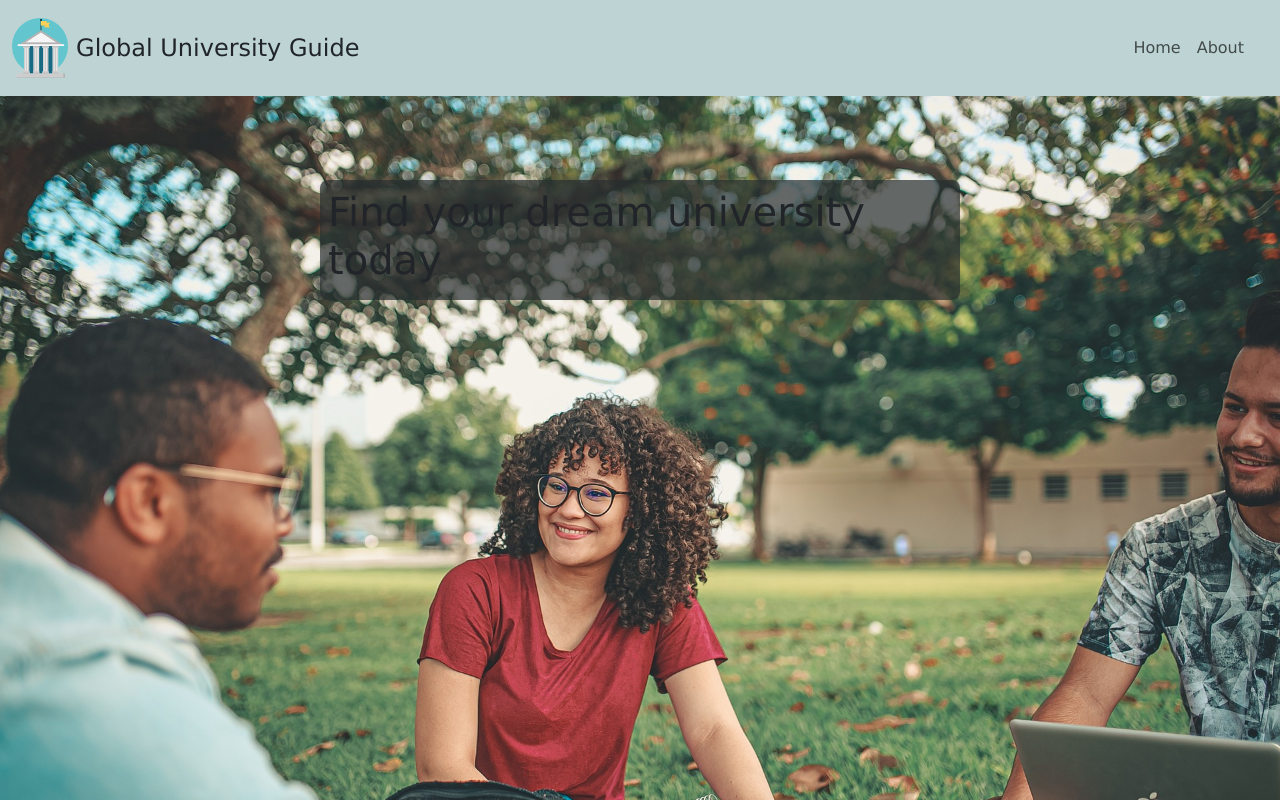
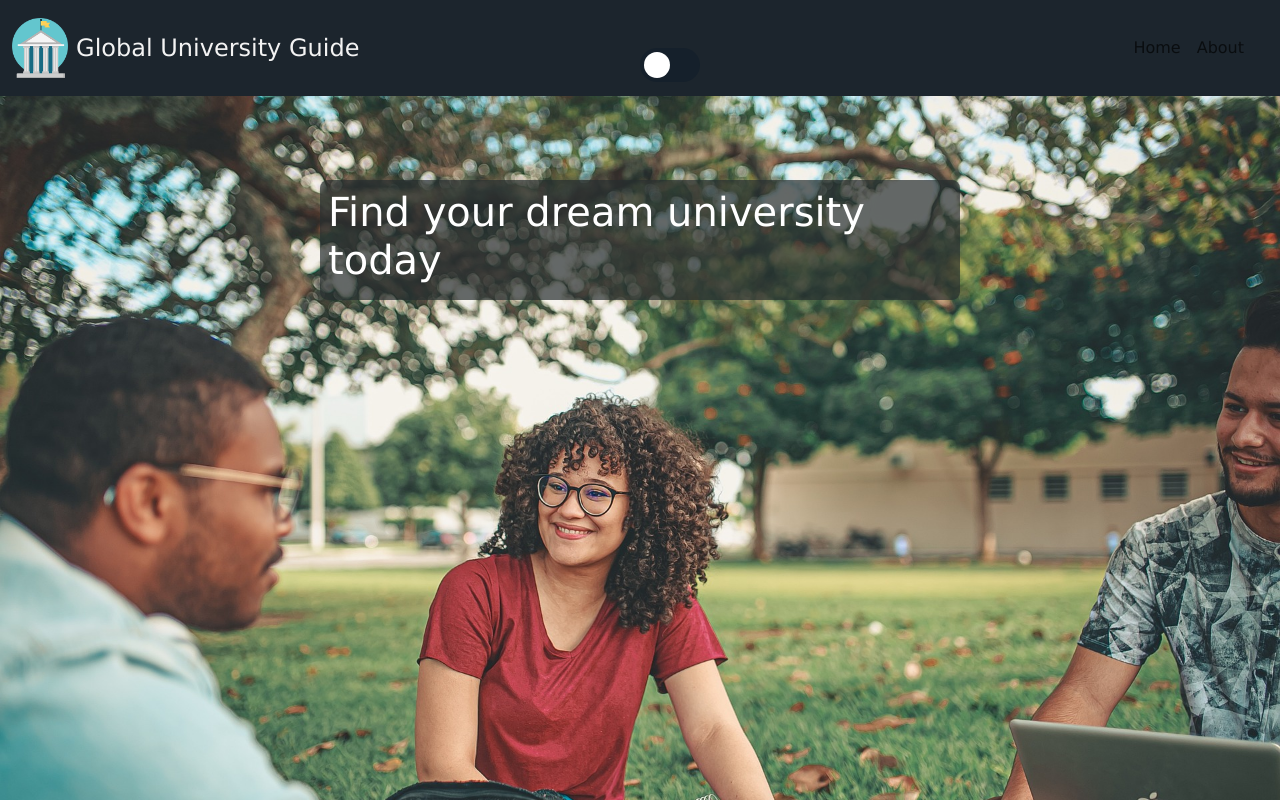
Before and after one commit to KristinL112/Laboration_2_Projekt, a Vue app: page / in a window 1280 px wide. Shown: the top 800 px of the page. Built offline with nearby package versions, Linux system fonts and the light colour scheme.

Commit message:
Gjort toggler och mörkt läge

```diff
--- a/src/App.vue
+++ b/src/App.vue
@@ -1,15 +1,49 @@
+<template>
+  <div class="app" :class="mode">
+    <NavBar v-bind:mode="mode" @toggle="toggle" />
+    <header>
+      <!-- Nav -->
+      <!-- <NavBar /> -->
+      <!-- Footer -->
+      <FooterComponent />
+    </header>
+  </div>
+</template>
+
 <script setup>
   import NavBar from './components/NavBar.vue'
   import FooterComponent from './components/FooterComponent.vue'
 </script>
 
-<template>
-  <header>
-    <!-- Nav -->
-    <NavBar />
-    <!-- Footer -->
-    <FooterComponent />
-  </header>
-</template>
+<script>
+  export default {
+    name: 'app', // Namn på komponenten
+    components: { navBar: NavBar },
+    data() {
+      return {
+        mode: 'dark'
+      }
+    },
+    methods: {
+      toggle() {
+        if (this.mode === 'dark') {
+          this.mode = 'light'
+        } else {
+          this.mode = 'dark'
+        }
+      }
+    }
+  }
+</script>
 
-<style scoped></style>
+<style>
+  .app {
+    background-color: rgb(210, 218, 225);
+    color: black;
+  }
+
+  .dark {
+    background-color: #192734;
+    color: #f3f3f3;
+  }
+</style>
--- a/src/components/AboutComponent.vue
+++ b/src/components/AboutComponent.vue
@@ -1,7 +1,5 @@
 <template>
-  <div class="about-card">
-    <div class="row row-cols-1 row-cols-md-2 g-4">
-      <div class="col">
+  <div class="card-group">
     <div class="card">
       <img
         src="../assets/img/library.jpg"
@@ -11,14 +9,11 @@
       <div class="card-body">
         <h5 class="card-title">Highest-ranked universities</h5>
         <p class="card-text">
-              This is a longer card with supporting text below as a natural
-              lead-in to additional content. This content is a little bit
-              longer.This is a longer card with supporting text below as a
-              natural lead-in to additional content. This content is a little
-              bit longer.
+          This is a longer card with supporting text below as a natural lead-in
+          to additional content. This content is a little bit longer.This is a
+          longer card with supporting text below as a natural lead-in to
+          additional content. This content is a little bit longer.
         </p>
-
-            <p class="d-inline-flex gap-1">
         <button
           class="btn btn-primary"
           type="button"
@@ -29,54 +24,16 @@
         >
           Read more
         </button>
-            </p>
+
         <div class="collapse" id="collapseExample">
           <div class="card card-body">
-                Some placeholder content for the collapse component. This panel
-                is hidden by default but revealed when the user activates the
-                relevant trigger.
+            Some placeholder content for the collapse component. This panel is
+            hidden by default but revealed when the user activates the relevant
+            trigger.
           </div>
         </div>
       </div>
     </div>
-      </div>
-      <div class="col">
-        <div class="card">
-          <img
-            src="../assets/img/friends.jpg"
-            class="card-img-top"
-            alt="People"
-          />
-          <div class="card-body">
-            <h5 class="card-title">Research integrity and ethics</h5>
-            <p class="card-text">
-              This is a longer card with supporting text below as a natural
-              lead-in to additional content. This content is a little bit
-              longer.
-            </p>
-            <p class="d-inline-flex gap-1">
-              <button
-                class="btn btn-primary"
-                type="button"
-                data-bs-toggle="collapse"
-                data-bs-target="#collapseExample"
-                aria-expanded="false"
-                aria-controls="collapseExample"
-              >
-                Read more
-              </button>
-            </p>
-            <div class="collapse" id="collapseExample">
-              <div class="card card-body">
-                Some placeholder content for the collapse component. This panel
-                is hidden by default but revealed when the user activates the
-                relevant trigger.
-              </div>
-            </div>
-          </div>
-        </div>
-      </div>
-      <div class="col">
     <div class="card">
       <img
         src="../assets/img/students.jpg"
@@ -84,16 +41,14 @@
         alt="Students"
       />
       <div class="card-body">
-            <h5 class="card-title">Collaboration partnership</h5>
+        <h5 class="card-title">Research integrity and ethics</h5>
         <p class="card-text">
-              This is a longer card with supporting text below as a natural
-              lead-in to additional content. This content is a little bit
-              longer.
+          This is a wider card with supporting text below as a natural lead-in
+          to additional content. This card has even longer content than the
+          first to show that equal height action.
         </p>
       </div>
     </div>
-      </div>
-      <div class="col">
     <div class="card">
       <img
         src="../assets/img/laptop.jpg"
@@ -101,21 +56,19 @@
         alt="Woman with laptop"
       />
       <div class="card-body">
-            <h5 class="card-title">Facts in numbers</h5>
+        <h5 class="card-title">Research integrity and ethics</h5>
         <p class="card-text">
-              This is a longer card with supporting text below as a natural
-              lead-in to additional content. This content is a little bit
-              longer.
+          This is a wider card with supporting text below as a natural lead-in
+          to additional content. This card has even longer content than the
+          first to show that equal height action.
         </p>
-          </div>
-        </div>
       </div>
     </div>
   </div>
 </template>
 
 <style scoped>
-  .about-card {
+  .card-body {
     margin: 0 auto; /* Bilden horisontellt */
     height: auto; /* Gör bilden responsiv */
     overflow-x: hidden; /* Döljer horisontell overflow av bilden */
--- a/src/components/ChildComponent.vue
+++ /dev/null
@@ -1,26 +0,0 @@
-<template>
-  <div>
-    <p>{{ title }}</p>
-    <button class="btn btn-primary mt-2" v-on:click="updateTitle">
-      Chat with us
-    </button>
-  </div>
-</template>
-
-<script>
-  export default {
-    name: 'ChildComponent',
-    props: ['title'],
-    methods: {
-      updateTitle() {
-        this.$emit('changeTitle', 'Props has been passed')
-      }
-    }
-  }
-</script>
-
-<style scoped>
-  button {
-    display: flex;
-  }
-</style>
--- a/src/components/FooterComponent.vue
+++ b/src/components/FooterComponent.vue
@@ -95,7 +95,7 @@
   </div>
 </template>
 
-<style scoped>
+<style>
   .card-text {
     padding-top: 2vh;
   }
--- a/src/components/HeroImage.vue
+++ b/src/components/HeroImage.vue
@@ -34,6 +34,7 @@
 
     background-color: rgba(39, 46, 48, 0.7);
     padding: 1vh;
+    color: white;
 
     border-radius: 8px;
   }
--- a/src/components/NavBar.vue
+++ b/src/components/NavBar.vue
@@ -7,6 +7,8 @@
   <!--template är "html-filen" -->
   <header>
     <nav class="navbar navbar-expand-lg">
+      <div>{{ mode }}</div>
+      <ToggleComponent :mode="mode" @toggle="$emit('toggle')" />
       <div class="container-fluid">
         <div id="wrapper-logo">
           <img src="../assets/img/university_logo_new.png" alt="logo" />
@@ -63,6 +65,14 @@
   <RouterView />
 </template>
 
+<script>
+  import ToggleComponent from '@/components/ToggleComponent.vue'
+  export default {
+    props: [''],
+    components: { toggleComponent: ToggleComponent }
+  }
+</script>
+
 <style scoped>
   header {
     line-height: 1.5;
@@ -94,9 +104,24 @@
   .navbar-brand {
     background-color: rgb(145, 190, 205);
   }
+
   .navbar {
     background-color: rgb(190, 212, 212);
     height: 12vh;
+  }
+
+  .dark header {
+    background-color: #15202b;
+  }
+
+  .dark nav {
+    background-color: #1c252d;
+  }
+  .dark nav-item {
+    color: white;
+  }
+  .dark btn {
+    background-color: #415669;
   }
 
   /* Adjusting hamburger nav for mobile view */
--- a/src/components/SearchComponent.vue
+++ b/src/components/SearchComponent.vue
@@ -81,4 +81,7 @@
   .hero {
     margin-bottom: 1vh;
   }
+  .dark btn {
+    background-color: #415669;
+  }
 </style>
--- /dev/null
+++ b/src/components/ToggleComponent.vue
@@ -0,0 +1,83 @@
+<template>
+  <div class="toggle-wrapper">
+    <label class="toggle">
+      <input
+        type="checkbox"
+        :checked="mode === 'dark'"
+        @change="$emit('toggle')"
+      />
+
+      <span class="toggler round"></span>
+    </label>
+  </div>
+</template>
+
+<script>
+  export default {
+    props: ['mode']
+  }
+</script>
+
+<style>
+  .toggle {
+    position: absolute;
+    display: inline-block;
+    width: 60px;
+    height: 34px;
+    position: absolute;
+    top: 50%; /* Centrerar vertikalt */
+    left: 50%; /* Centrerar horisontellt  */
+  }
+
+  .toggle input {
+    opacity: 0;
+    width: 0;
+    height: 0;
+  }
+
+  .toggler {
+    position: absolute;
+    cursor: pointer;
+    top: 0;
+    left: 0;
+    right: 0;
+    bottom: 0;
+    background-color: #15202b;
+    -webkit-transition: 0.4s;
+    transition: 0.4s;
+  }
+
+  .toggler:before {
+    position: absolute;
+    content: '';
+    height: 26px;
+    width: 26px;
+    left: 4px;
+    bottom: 4px;
+    background-color: #fff;
+    -webkit-transition: 0.4s;
+    transition: 0.4s;
+  }
+
+  input:checked + .toggler {
+    background-color: #415669;
+  }
+
+  input:focus + .toggler {
+    box-shadow: 0 0 2px #415669;
+  }
+
+  input:checked + .toggler:before {
+    -webkit-transform: translateX(26px);
+    -ms-transform: translateX(26px);
+    transform: translateX(26px);
+  }
+
+  .toggler.round {
+    border-radius: 34px;
+  }
+
+  .toggler.round:before {
+    border-radius: 50%;
+  }
+</style>
--- a/src/views/AboutView.vue
+++ b/src/views/AboutView.vue
@@ -1,37 +1,15 @@
 <!-- Denna del av koden använder 'script setup' för att importera komponenten HeroImage.vue -->
 <script setup>
-  import ChildComponent from '../components/ChildComponent.vue'
   import AboutComponent from '../components/AboutComponent.vue'
 </script>
 
 <template>
   <div>
-    <div class="header"><h4>University facts</h4></div>
     <AboutComponent />
-    <div>
-      <ChildComponent v-on:changeTitle="updateTitleText($event)" />
-      <p>{{ title }}</p>
-    </div>
   </div>
 </template>
 
-<script>
-  export default {
-    data() {
-      return {
-        title: ''
-      }
-    },
-    name: 'AboutView',
-    components: { childComponent: ChildComponent },
-
-    methods: {
-      updateTitleText(title) {
-        this.title = title
-      }
-    }
-  }
-</script>
+<script></script>
 
 <style scoped>
   .header,
```
Also changed, not shown: src/components/ButtonComponent.vue (deleted, +0 -11 lines), src/views/HomeView.vue (+0 -12 lines). Lines whose indentation alone changed are shown as unchanged.
